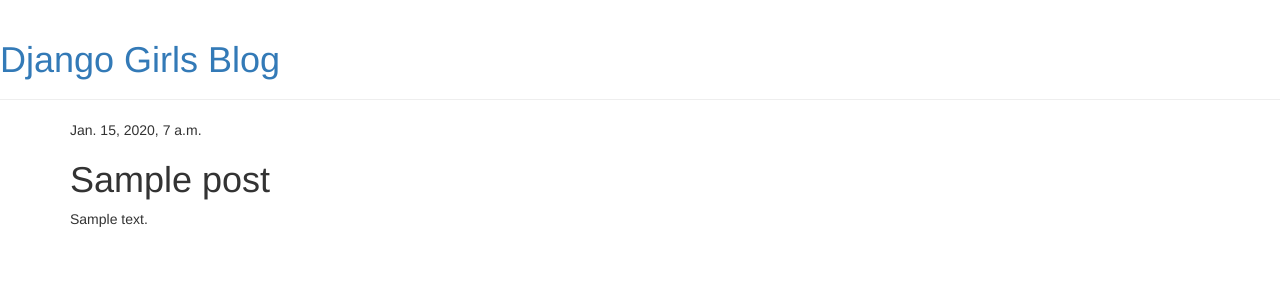
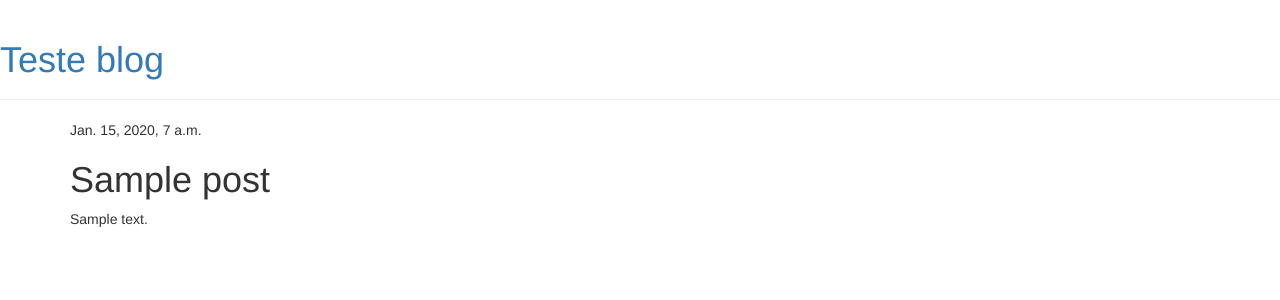
Before and after one commit to alcimarbmx/meusite, a Django app: page /post/1/ in a window 1280 px wide. Shown: the top 300 px of the page. Run offline with Django 3.2, Linux system fonts and the light colour scheme; tables that the repository leaves empty hold one stand-in row (values such as "Sample post"); some libraries are stand-ins or nearby versions.

Commit message:
Update base.html

```diff
--- a/blog/templates/blog/base.html
+++ b/blog/templates/blog/base.html
@@ -2,7 +2,7 @@
 {% load staticfiles %}
 <html>
 <head>
-	<title>Django Girls Blog</title>
+	<title>Teste blog</title>
 	<link rel="stylesheet" href="//maxcdn.bootstrapcdn.com/bootstrap/3.2.0/css/bootstrap.min.css">
 	<link rel="stylesheet" href="//maxcdn.bootstrapcdn.com/bootstrap/3.2.0/css/bootstrap-theme.min.css">
 	<link href="https://fonts.googleapis.com/css?family=Lobster&subset=latin,latin-ext" rel="stylesheet" type="text/css">
@@ -11,7 +11,7 @@
 </head>
 <body>
     <div class="page-header">
-        <h1><a href="/">Django Girls Blog</a></h1>
+        <h1><a href="/">Teste blog</a></h1>
     </div>
     <div class="content container">
         <div class="row">
```
